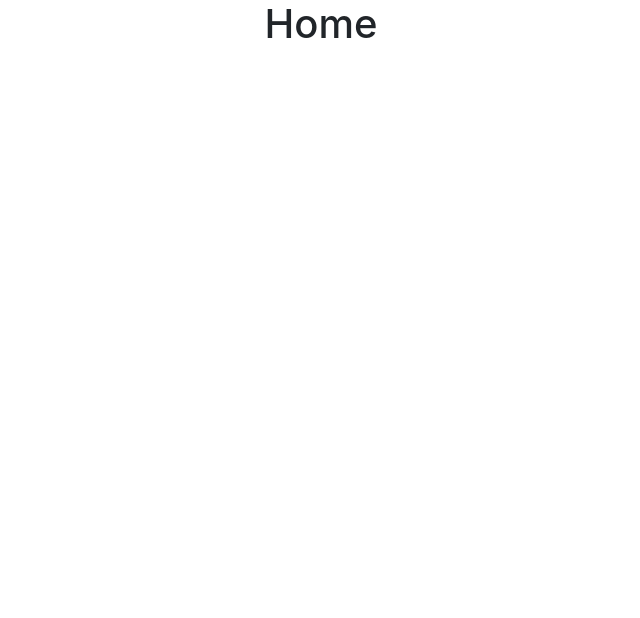
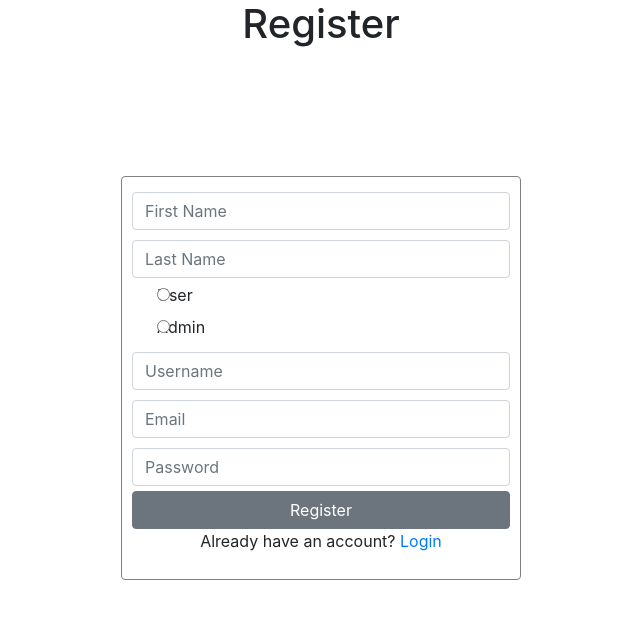
Before and after one commit to luncher2-build-week-org-19/FE-Luncher2, a React (Create React App) app in the folder luncher2/: page /register in a window 1280 px wide. Shown: the top 618 px of the page, without its empty margins (319-959 px from the left). Built offline with nearby package versions, Linux system fonts and the light colour scheme.

Commit message:
Login page, register page, home page built with forms. Nothing linked yet.

```diff
--- a/luncher2/src/App.css
+++ b/luncher2/src/App.css
@@ -1,5 +1,6 @@
 .App {
 	text-align: center;
+	box-sizing: border-box;
 }
 
 .App-logo {
--- a/luncher2/src/App.js
+++ b/luncher2/src/App.js
@@ -1,8 +1,9 @@
 import React, { Component } from 'react';
 import { Route } from 'react-router-dom';
 //components
-import Login from './components/login/Login';
+import Login from './components/authentication/Login';
 import Home from './components/home/Home';
+import Register from './components/authentication/Register';
 //styles
 
 import './App.css';
@@ -15,18 +16,15 @@ class App extends Component {
 		};
 	}
 
-	componentDidMount() {
-		this.setState({
-			loginKey: localStorage.getItem('key')
-		});
-	}
+	componentDidMount() {}
 
 	render() {
 		return (
 			<div className='App'>
-				<Route path='/' component={Home} />
+				<Route exact path='/' component={Home} />
 				<Route path='/login' component={Login} />
-				<Route path='/profile' />
+				<Route path='/register' component={Register} />
+				<Route path='/profile/:id' />
 				<Route path='/school' />
 			</div>
 		);
--- /dev/null
+++ b/luncher2/src/components/authentication/Login.js
@@ -0,0 +1,30 @@
+import React from 'react';
+import { Link } from 'react-router-dom';
+import { Form, Input, Button } from 'reactstrap';
+
+import './login.css';
+
+class Login extends React.Component {
+	render() {
+		return (
+			<>
+				<h1>Login</h1>
+				<Form className='loginForm'>
+					<Input type='text' name='username' placeholder='Username' />
+					<Input
+						type='password'
+						autoComplete='on'
+						name='password'
+						placeholder='Password'
+					/>
+					<Button>Login</Button>
+					<p>
+						Need an account? <Link to='/register'>Register</Link>
+					</p>
+				</Form>
+			</>
+		);
+	}
+}
+
+export default Login;
--- a/luncher2/src/components/login/Login.js
+++ b/luncher2/src/components/authentication/Register.js
@@ -1,21 +1,22 @@
 import React from 'react';
-import { Form, Input, Label } from 'reactstrap';
+import { Link } from 'react-router-dom';
+import { Form, Input, Label, Button } from 'reactstrap';
 
-import './login.css';
+import './register.css';
 
-class Login extends React.Component {
+class Register extends React.Component {
 	render() {
 		return (
 			<>
-				<h1>login page</h1>
-				<Form>
+				<h1>Register</h1>
+				<Form className='registerForm'>
 					<Input name='firstName' autoComplete='on' placeholder='First Name' />
 					<Input name='lastName' autoComplete='on' placeholder='Last Name' />
-					<div>
-						<Input type='radio' id='User' name='accout' value='user' />
+					<div className='radio'>
+						<Input type='radio' id='User' name='account' value='user' />
 						<Label htmlFor='user'>User</Label>
 					</div>
-					<div>
+					<div className='radio'>
 						<Input type='radio' id='admin' name='account' value='admin' />
 						<Label htmlFor='admin'>Admin</Label>
 					</div>
@@ -32,10 +33,14 @@ class Login extends React.Component {
 						name='password'
 						placeholder='Password'
 					/>
+					<Button>Register</Button>
+					<p>
+						Already have an account? <Link to='/login'>Login</Link>
+					</p>
 				</Form>
 			</>
 		);
 	}
 }
 
-export default Login;
+export default Register;
--- /dev/null
+++ b/luncher2/src/components/authentication/login.css
@@ -0,0 +1,13 @@
+.loginForm {
+	display: flex;
+	flex-direction: column;
+	max-width: 200px;
+	width: 100%;
+	margin: 10% auto;
+	border: 1px solid gray;
+	border-radius: 4px;
+	padding: 10px;
+}
+.loginForm input {
+	margin: 5px 0;
+}
--- /dev/null
+++ b/luncher2/src/components/authentication/register.css
@@ -0,0 +1,17 @@
+.registerForm {
+	display: flex;
+	flex-direction: column;
+	max-width: 400px;
+	width: 100%;
+	margin: 10% auto;
+	border: 1px solid gray;
+	border-radius: 4px;
+	padding: 10px;
+}
+.registerForm input {
+	margin: 5px 0;
+}
+.registerForm .radio {
+	display: flex;
+	margin-left: 25px;
+}
--- a/luncher2/src/components/home/Home.js
+++ b/luncher2/src/components/home/Home.js
@@ -1,8 +1,23 @@
 import React from 'react';
+import { Form, Input, Button } from 'reactstrap';
+import Navigation from '../navBar/Navigation';
+
+//style
+import './home.css';
 
 class Home extends React.Component {
 	render() {
-		return <h1>Home</h1>;
+		return (
+			<>
+				<Navigation />
+				<h1>Home view after login</h1>
+
+				<Form className='addSchool'>
+					<Input name='school' placeholder='School Name' />
+					<Button>Add</Button>
+				</Form>
+			</>
+		);
 	}
 }
 
--- /dev/null
+++ b/luncher2/src/components/home/home.css
@@ -0,0 +1,8 @@
+.addSchool {
+	display: flex;
+	width: 300px;
+	margin: 0 auto;
+}
+.addSchool input {
+	margin-right: 10px;
+}
--- a/luncher2/src/components/login/login.css
+++ /dev/null
@@ -1,7 +0,0 @@
-form {
-	display: flex;
-	flex-direction: column;
-	max-width: 200px;
-	width: 100%;
-	margin: 10% auto;
-}
--- /dev/null
+++ b/luncher2/src/components/navBar/Navigation.js
@@ -0,0 +1,26 @@
+import React from 'react';
+import { Link, NavLink } from 'react-router-dom';
+import { Nav } from 'reactstrap';
+
+import './navigation.css';
+
+const Navigation = () => {
+	return (
+		<Nav>
+			<Link to='/'>Luncher</Link>
+			<div className='rightMenu'>
+				<NavLink className='navItem' to='/'>
+					Home
+				</NavLink>
+				<NavLink className='navItem' to='/profile/:id'>
+					Profile
+				</NavLink>
+				<NavLink className='navItem' to='/'>
+					Logout
+				</NavLink>
+			</div>
+		</Nav>
+	);
+};
+
+export default Navigation;
--- /dev/null
+++ b/luncher2/src/components/navBar/navigation.css
@@ -0,0 +1,10 @@
+.nav {
+	display: flex;
+	justify-content: space-between;
+	max-width: 1000px;
+	padding: 20px 20px;
+	border-bottom: 1px solid black;
+}
+.navItem {
+	margin-left: 10px;
+}
```
Lines whose indentation alone changed are shown as unchanged.
